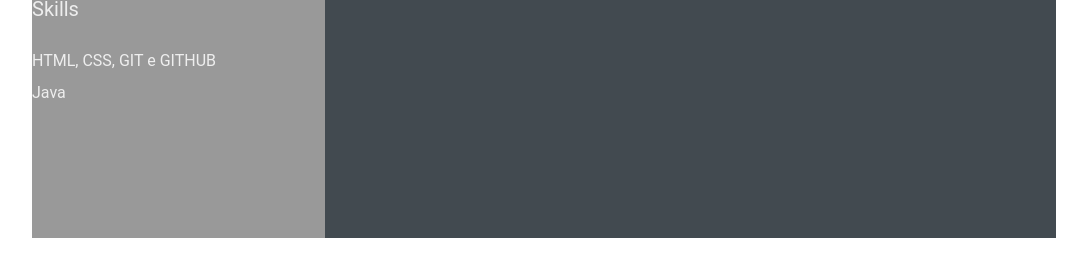
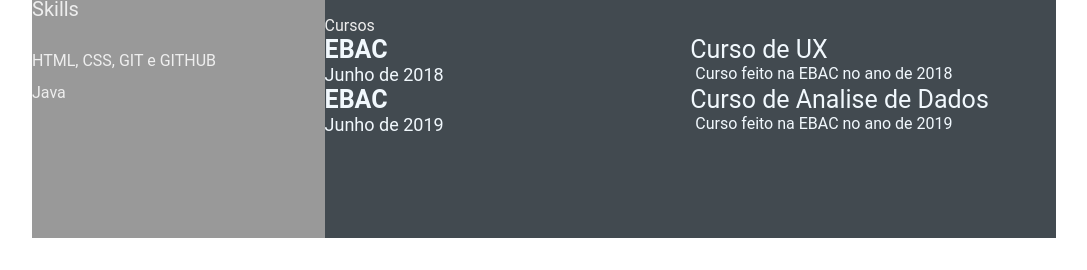
Before and after one commit to MillaMachado/MillaMachado.git.io, a plain HTML site: page index.html in a window 1280 px wide. Shown: the part 594-864 px from the top of the page, without its empty margins (96-1183 px from the left). Drawn offline with Linux system fonts and the light colour scheme.

Commit message:
Finalizando dia 6 (#5)
* Finalizando dia 4

* dia6

```diff
--- a/index.html
+++ b/index.html
@@ -85,11 +85,31 @@
                     <div class="education-right">
                         <p class="education-subject">Engenharia da Computação</p>
                         <p class="education-desc">Graduação em Engenharia da Computação</p>
-
                     </div>
                 </div>
                 </section>
-
+                <section class="awards gap">
+                    <div class="right-title">Cursos</div>
+                        <div class="awards-contents">
+                            <div class="awards-left">
+                                <p class="awards-company-name">EBAC</p>
+                                <p class="awards-time-period">Junho de 2018</p>
+                            </div>
+                            <div class="awards-right">
+                                <p class="awards-name">Curso de UX</p>
+                                <p class="awards-desc">Curso feito na EBAC no ano de 2018</p>
+                            </div>
+                            <div class="awards-left">
+                                <p class="awards-company-name">EBAC</p>
+                                <p class="awards-time-period">Junho de 2019</p>
+                            </div>
+                            <div class="awards-right">
+                                <p class="awards-name">Curso de Analise de Dados</p>
+                                <p class="awards-desc">Curso feito na EBAC no ano de 2019</p>
+                            </div>
+                        </div>
+                    </div>
+                </section>
             </section>
 
     </main>
```
